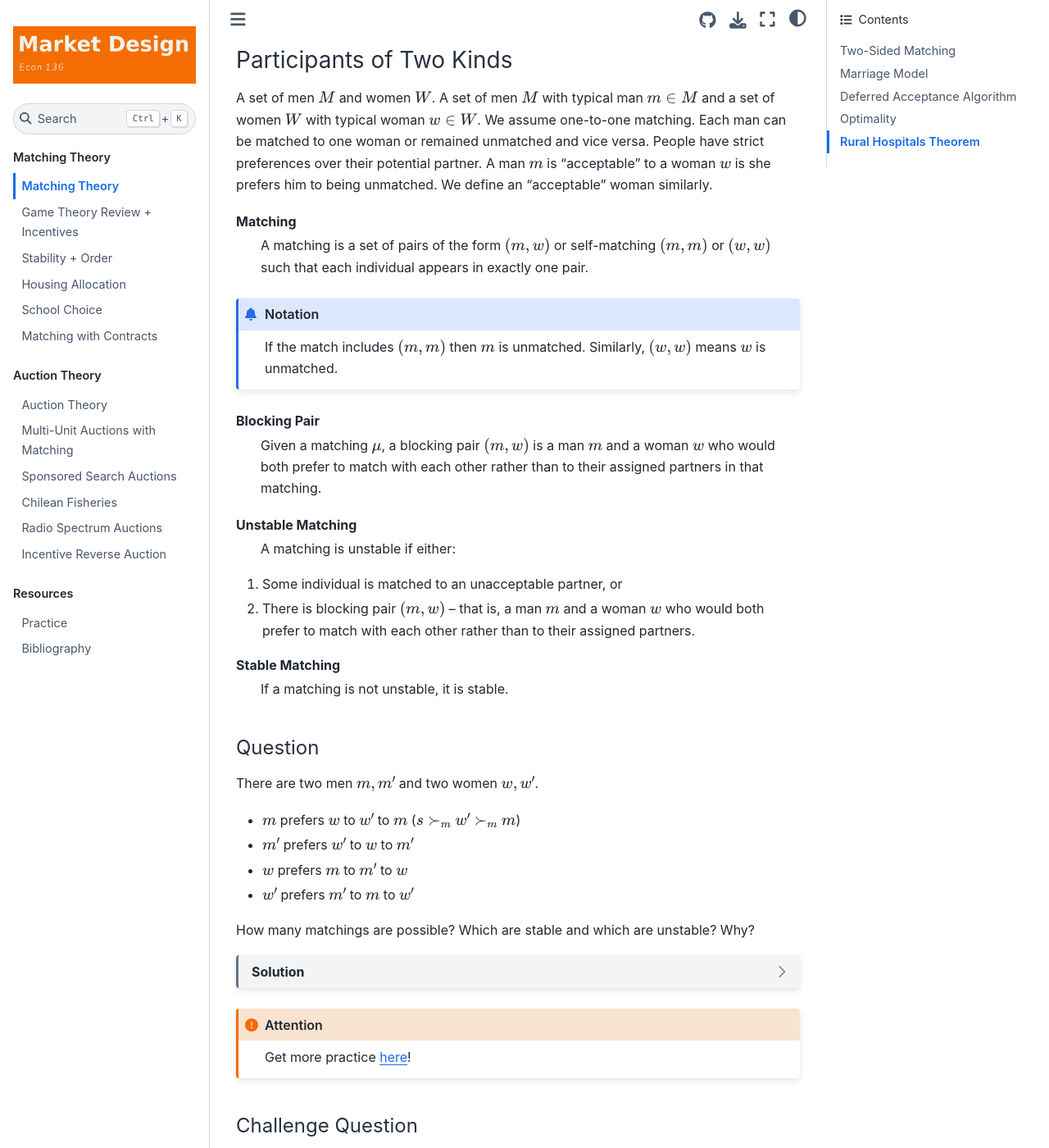
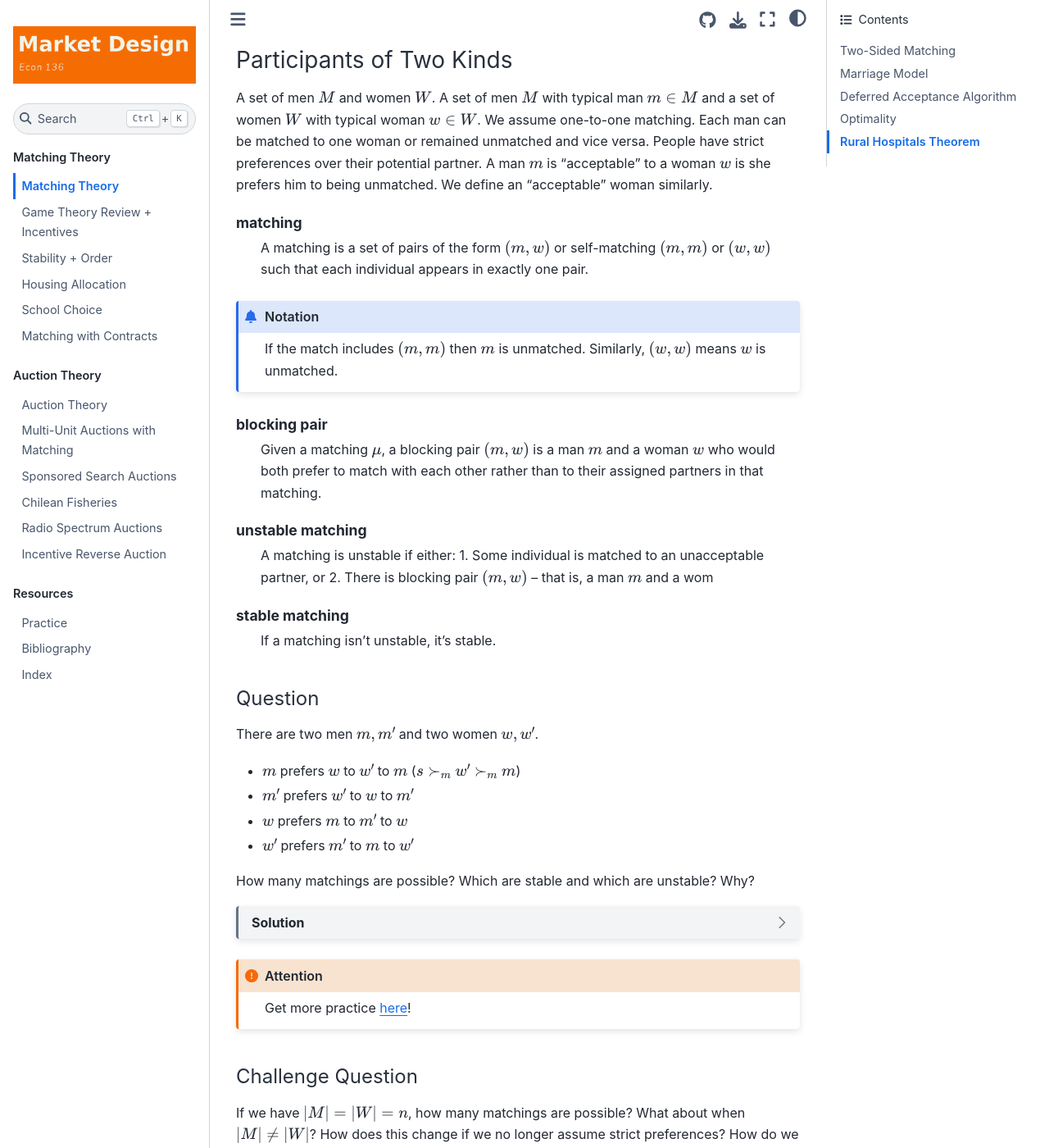
Before and after one commit to FlyingWorkshop/market-design, a Jupyter Book: the page built from book/matching-theory.md, in a window 1280 px wide and 1400 px high, scrolled down 744 px. Shown: the whole window at 82% size. Built offline with Jupyter Book 1.0.4 settings and Sphinx 7.4.7 and the Sphinx Book theme 1.1.4, drawn with Linux system fonts in a browser that asks for light colours.

Commit message:
glossary and some auctions

````diff
--- a/_toc.yml
+++ b/_toc.yml
@@ -9,7 +9,7 @@
 - caption: Matching Theory
   chapters:
     - file: book/matching-theory
-    - file: book/game-theory-review-and-incentives # ~
+    - file: book/game-theory-review-and-incentives
     - file: book/stability-and-order
     - file: book/house-allocation
     - file: book/school-choice # ~
@@ -26,6 +26,8 @@
   chapters:
     - file: book/practice
     - file: book/bibliography
+    - file: genindex
+
 
 # Or you organize the TOC by parts
 
--- a/book/matching-theory.md
+++ b/book/matching-theory.md
@@ -23,23 +23,27 @@
 A set of men $M$ and women $W$.
 A set of men $M$ with typical man $m \in M$ and a set of women $W$ with typical woman $w \in W$. We assume one-to-one matching. Each man can be matched to one woman or remained unmatched and vice versa. People have strict preferences over their potential partner. A man $m$ is "acceptable" to a woman $w$ is she prefers him to being unmatched. We define an "acceptable" woman similarly.
 
+```{glossary}
+matching
+    A matching is a set of pairs of the form $(m, w)$ or self-matching $(m,m)$ or $(w, w)$ such that each individual appears in exactly one pair.
+```
 
-Matching
-: A matching is a set of pairs of the form $(m, w)$ or self-matching $(m,m)$ or $(w, w)$ such that each individual appears in exactly one pair.
 ```{admonition} Notation
 If the match includes $(m, m)$ then $m$ is unmatched. Similarly, $(w, w)$ means $w$ is unmatched.
 ```
 
-Blocking Pair
-: Given a matching $\mu$, a blocking pair $(m, w)$ is a man $m$ and a woman $w$ who would both prefer to match with each other rather than to their assigned partners in that matching.
+```{glossary}
+blocking pair
+    Given a matching $\mu$, a blocking pair $(m, w)$ is a man $m$ and a woman $w$ who would both prefer to match with each other rather than to their assigned partners in that matching.
 
-Unstable Matching
-: A matching is unstable if either:
-1. Some individual is matched to an unacceptable partner, or
-2. There is blocking pair $(m, w)$ – that is, a man $m$ and a woman $w$ who would both prefer to match with each other rather than to their assigned partners.
+unstable matching
+    A matching is unstable if either:
+        1. Some individual is matched to an unacceptable partner, or
+        2. There is blocking pair $(m, w)$ – that is, a man $m$ and a wom
 
-Stable Matching
-: If a matching is not unstable, it is stable.
+stable matching
+    If a matching isn't unstable, it's stable.
+```
 
 #### Question
 
@@ -66,6 +70,8 @@
 
 
 ## Deferred Acceptance Algorithm
+```{index} Deferred Acceptance Algorithm (DAA)
+```
 
 ### Algorithm
 ```{prf:algorithm} Deferred Acceptance Algorithm
````
Also changed, not shown: book/auction-theory.md (+26 -1 lines), book/game-theory-review-and-incentives.md (+40 -30 lines), book/house-allocation.md (+11 -10 lines), genindex.md (added, +1 -0 lines).
